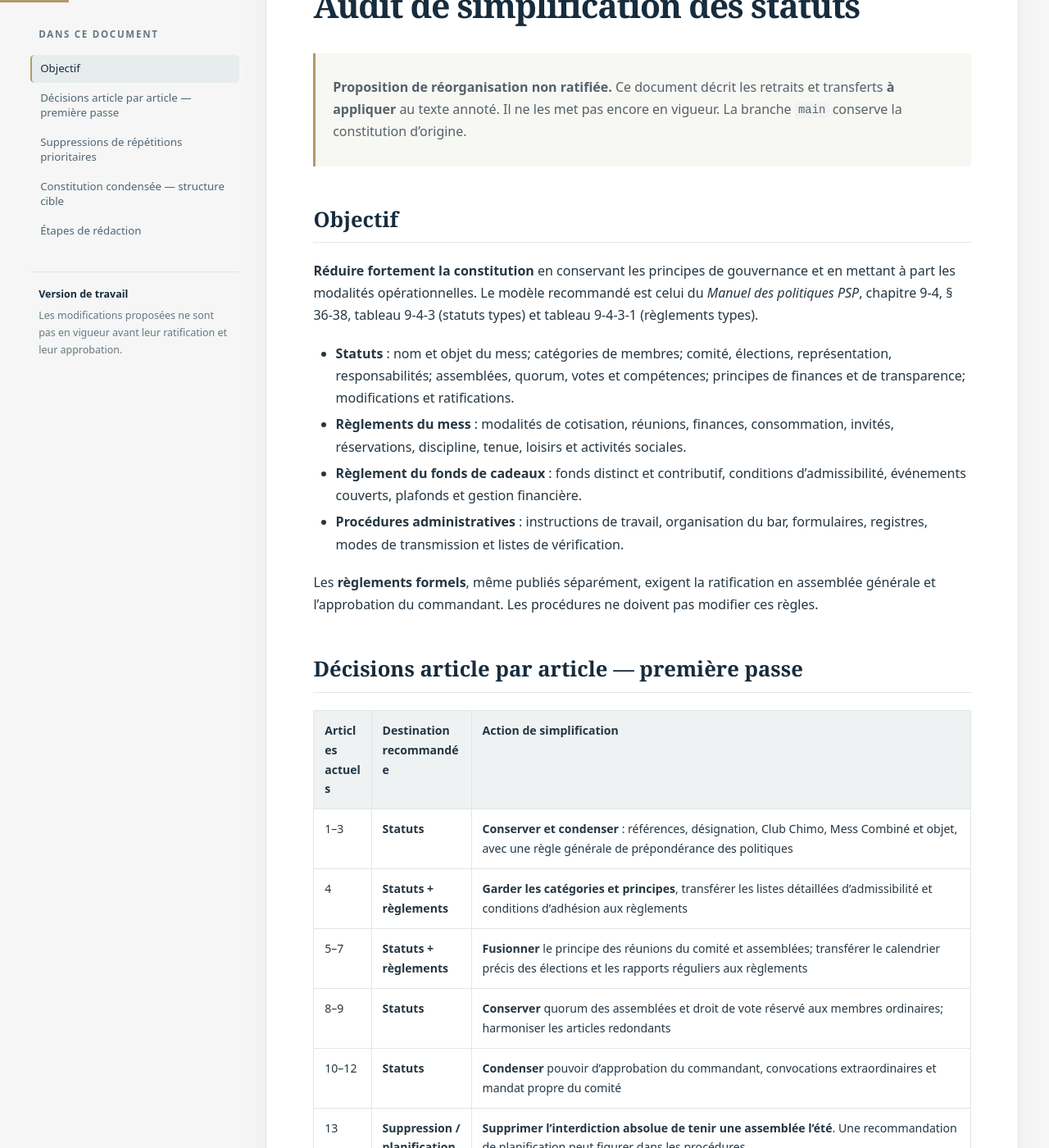
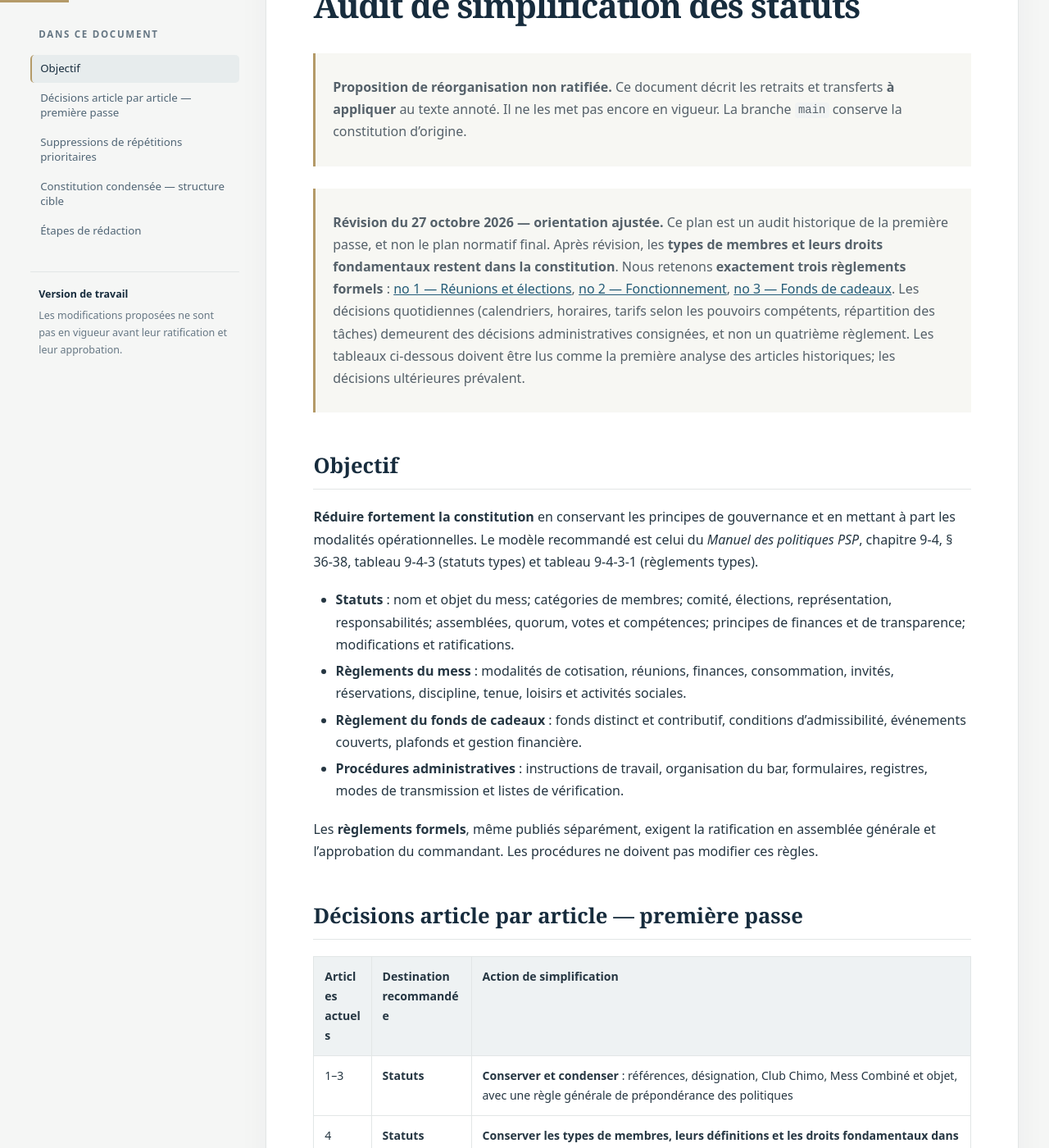
Before and after one commit to shocktubeM81/mess-9eg, a Jekyll site: the page built from plan-simplification.md, in a window 1280 px wide and 1400 px high, scrolled down 295 px. Shown: the whole window at 82% size. Built offline with Jekyll 4.4.1, drawn with Linux system fonts in a browser that asks for light colours; some of the changed text lies outside the part shown.

Commit message:
Réviser le plan pour préserver les catégories de membres et limiter les règlements à trois

```diff
--- a/plan-simplification.md
+++ b/plan-simplification.md
@@ -6,6 +6,8 @@ title: Audit de simplification des statuts — document de travail
 # Audit de simplification des statuts
 
 > **Proposition de réorganisation non ratifiée.** Ce document décrit les retraits et transferts **à appliquer** au texte annoté. Il ne les met pas encore en vigueur. La branche `main` conserve la constitution d'origine.
+
+> **Révision du 27 octobre 2026 — orientation ajustée.** Ce plan est un audit historique de la première passe, et non le plan normatif final. Après révision, les **types de membres et leurs droits fondamentaux restent dans la constitution**. Nous retenons **exactement trois règlements formels** : [no 1 — Réunions et élections](reglement-1-reunions-elections.html), [no 2 — Fonctionnement](reglements-mess.html), [no 3 — Fonds de cadeaux](reglement-fonds-cadeaux.html). Les décisions quotidiennes (calendriers, horaires, tarifs selon les pouvoirs compétents, répartition des tâches) demeurent des décisions administratives consignées, et non un quatrième règlement. Les tableaux ci-dessous doivent être lus comme la première analyse des articles historiques; les décisions ultérieures prévalent.
 
 ## Objectif
 
@@ -23,7 +25,7 @@ Les **règlements formels**, même publiés séparément, exigent la ratificatio
 | Articles actuels | Destination recommandée | Action de simplification |
 |---|---|---|
 | 1–3 | **Statuts** | **Conserver et condenser** : références, désignation, Club Chimo, Mess Combiné et objet, avec une règle générale de prépondérance des politiques |
-| 4 | **Statuts + règlements** | **Garder les catégories et principes**, transférer les listes détaillées d'admissibilité et conditions d'adhésion aux règlements |
+| 4 | **Statuts** | **Conserver les types de membres, leurs définitions et les droits fondamentaux dans la constitution**; les modalités administratives de demande et de traitement peuvent relever de décisions du comité et de l'autorité compétente |
 | 5–7 | **Statuts + règlements** | **Fusionner** le principe des réunions du comité et assemblées; transférer le calendrier précis des élections et les rapports réguliers aux règlements |
 | 8–9 | **Statuts** | **Conserver** quorum des assemblées et droit de vote réservé aux membres ordinaires; harmoniser les articles redondants |
 | 10–12 | **Statuts** | **Condenser** pouvoir d'approbation du commandant, convocations extraordinaires et mandat propre du comité |
```
